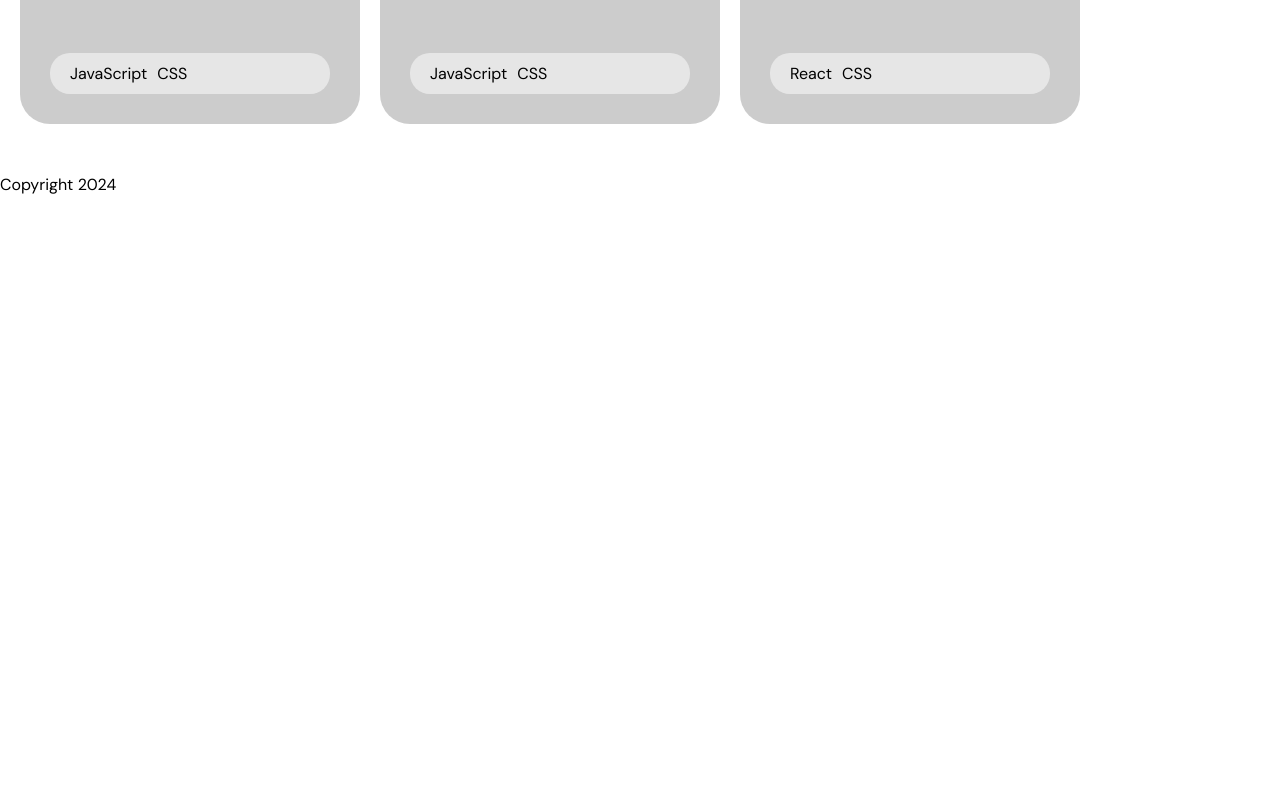
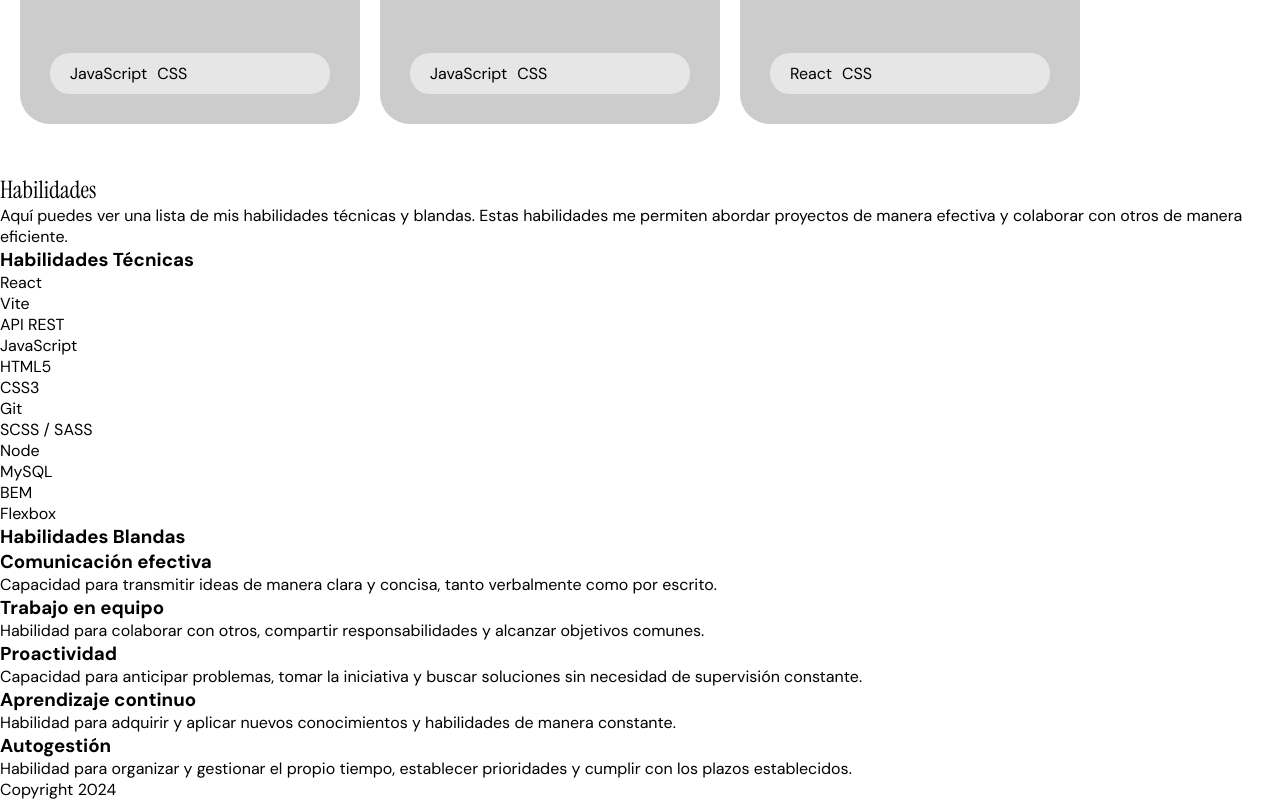
Before and after one commit to estherquiros/esther-portfolio, a React (Vite) app: page / in a window 1280 px wide. Shown: the part 1421-2221 px from the top of the page. Before the commit the page ends 1616 px from the top, so only its background shows below. Built offline with nearby package versions, Linux system fonts and the light colour scheme.

Commit message:
add data hardskills and softskills

```diff
--- a/src/components/App.jsx
+++ b/src/components/App.jsx
@@ -4,12 +4,16 @@ import { Hero } from "./hero/Hero";
 import { ProjectCarrusel } from "./ProjectCarrusel/ProjectCarrusel";
 import { projects } from "./../data/project";
 import { ProjectSection } from "./ProjectSection/ProjectSection";
+import { SkillsSection } from "./SkillsSection/SkillsSection";
+import { SoftSkills } from "../data/SoftSkills";
+import { HardSkills } from "../data/HardSkills";
 
 function App() {
   return (
     <MainLayout>
       <Hero />
       <ProjectSection projects={projects} />
+      <SkillsSection softSkills={SoftSkills} hardSkills={HardSkills} />
     </MainLayout>
   );
 }
--- a/src/components/SkillsSection/SkillsSection.jsx
+++ b/src/components/SkillsSection/SkillsSection.jsx
@@ -1,6 +1,6 @@
 import { HardSkills } from "../HardSkills/HardSkills";
-import { SoftSkills } from "../SolfSkills/SoftSkills";
-import "./skills-section.scss";
+import { SoftSkills } from "../SoftSkills/SoftSkills";
+import "./SkillsSection.scss";
 
 export const SkillsSection = ({ hardSkills, softSkills }) => {
   return (
--- /dev/null
+++ b/src/data/HardSkills.js
@@ -0,0 +1,14 @@
+export const HardSkills = [
+  "React",
+  "Vite",
+  "API REST",
+  "JavaScript",
+  "HTML5",
+  "CSS3",
+  "Git",
+  "SCSS / SASS",
+  "Node",
+  "MySQL",
+  "BEM",
+  "Flexbox",
+];
--- /dev/null
+++ b/src/data/SoftSkills.js
@@ -0,0 +1,27 @@
+export const SoftSkills = [
+  {
+    title: "Comunicación efectiva",
+    description:
+      "Capacidad para transmitir ideas de manera clara y concisa, tanto verbalmente como por escrito.",
+  },
+  {
+    title: "Trabajo en equipo",
+    description:
+      "Habilidad para colaborar con otros, compartir responsabilidades y alcanzar objetivos comunes.",
+  },
+  {
+    title: "Proactividad",
+    description:
+      "Capacidad para anticipar problemas, tomar la iniciativa y buscar soluciones sin necesidad de supervisión constante.",
+  },
+  {
+    title: "Aprendizaje continuo",
+    description:
+      "Habilidad para adquirir y aplicar nuevos conocimientos y habilidades de manera constante.",
+  },
+  {
+    title: "Autogestión",
+    description:
+      "Habilidad para organizar y gestionar el propio tiempo, establecer prioridades y cumplir con los plazos establecidos.",
+  },
+];
```
